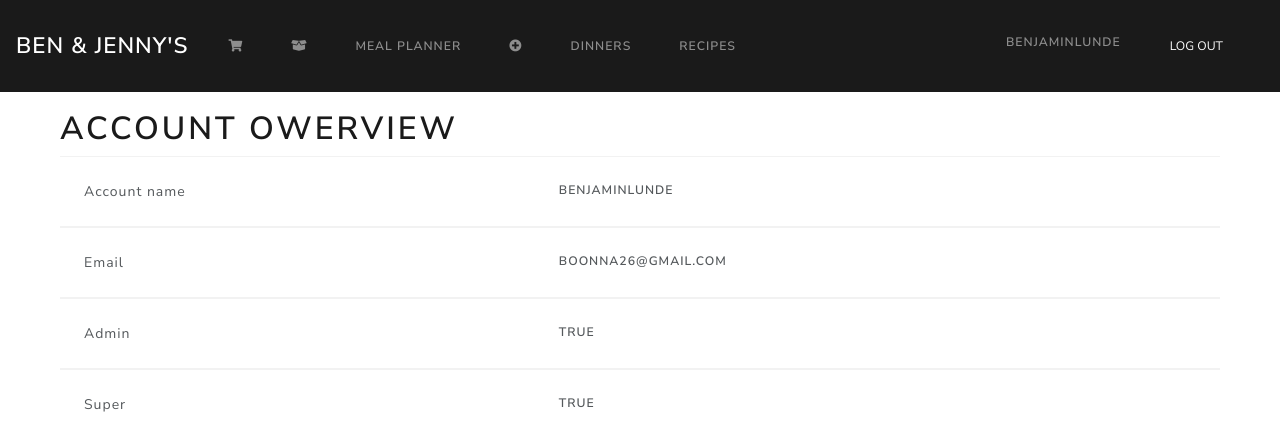
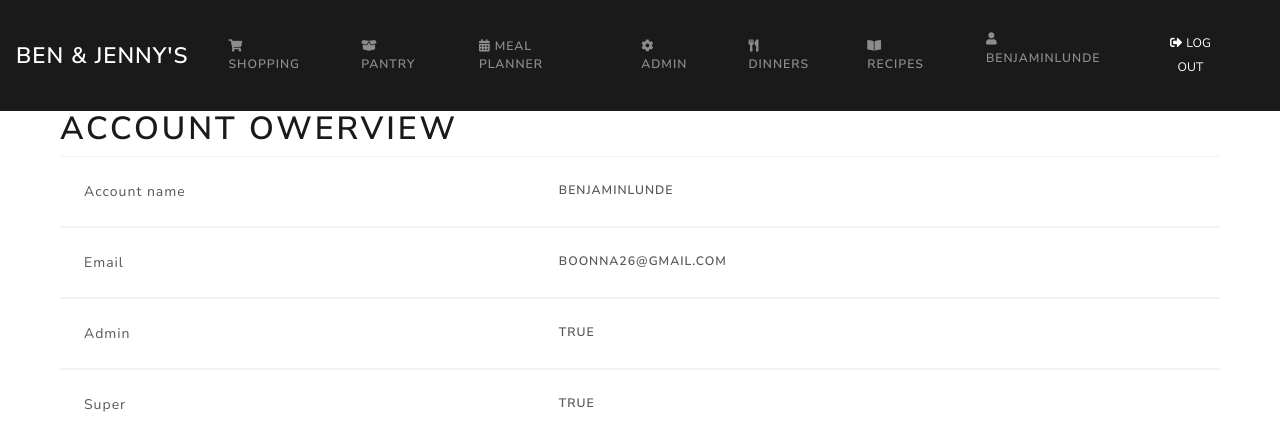
Before and after one commit to BenjaminLunde/WebSite, a Django app: page /recipes/account/ in a window 1280 px wide. Shown: the top 438 px of the page. Run offline with Django 3.2, Linux system fonts and the light colour scheme; a user stored in the database is signed in; parts of the project's set-up code (start-up, migrations or seed data) failed here and were passed over; some libraries are stand-ins or nearby versions.

Commit message:
Add icons to all navbar links and point admin link to /admin/
Every nav item now has a consistent icon + text. The superuser
shortcut now goes to the full admin panel instead of the add-recipe page.

Co-Authored-By: Claude Sonnet 4.6 <noreply@anthropic.com>

```diff
--- a/templates/base.html
+++ b/templates/base.html
@@ -94,46 +94,58 @@ function eventCheckBox() {
                 {% if user.is_authenticated %}
                 <li class="nav-item">
                     <a class="nav-link" href="/recipes/shopping">
-                        <i class="fas fa-shopping-cart"></i> <span class="d-lg-none ml-1">Shopping</span>
+                        <i class="fas fa-shopping-cart mr-1"></i>Shopping
                     </a>
                 </li>
                 <li class="nav-item">
                     <a class="nav-link" href="/recipes/pantry/">
-                        <i class="fas fa-box-open"></i> <span class="d-lg-none ml-1">Pantry</span>
+                        <i class="fas fa-box-open mr-1"></i>Pantry
                     </a>
                 </li>
                 <li class="nav-item">
-                    <a class="nav-link" href="/recipes/meal-planner/">Meal Planner</a>
+                    <a class="nav-link" href="/recipes/meal-planner/">
+                        <i class="fas fa-calendar-alt mr-1"></i>Meal Planner
+                    </a>
                 </li>
                 {% endif %}
                 {% if user.is_superuser %}
                 <li class="nav-item">
-                    <a class="nav-link" href="/admin/recipes/info/add/">
-                        <i class="fas fa-plus-circle"></i> <span class="d-lg-none ml-1">Add recipe</span>
+                    <a class="nav-link" href="/admin/">
+                        <i class="fas fa-cog mr-1"></i>Admin
                     </a>
                 </li>
                 {% endif %}
                 <li class="nav-item">
-                    <a class="nav-link" href="/recipes/">Dinners</a>
+                    <a class="nav-link" href="/recipes/">
+                        <i class="fas fa-utensils mr-1"></i>Dinners
+                    </a>
                 </li>
                 <li class="nav-item">
-                    <a class="nav-link" href="/recipes/recipes/">Recipes</a>
+                    <a class="nav-link" href="/recipes/recipes/">
+                        <i class="fas fa-book-open mr-1"></i>Recipes
+                    </a>
                 </li>
             </ul>
             <ul class="navbar-nav ml-auto">
                 {% if user.is_authenticated %}
                 <li class="nav-item">
-                    <a class="nav-link" href="/recipes/account/">{{ user.username }}</a>
+                    <a class="nav-link" href="/recipes/account/">
+                        <i class="fas fa-user mr-1"></i>{{ user.username }}
+                    </a>
                 </li>
                 <li class="nav-item">
                     <form method="post" action="/recipes/accounts/logout/" style="display:inline;">
                         {% csrf_token %}
-                        <button type="submit" class="nav-link btn btn-link" style="color: white; padding: 0.4rem 0.5rem;">Log out</button>
+                        <button type="submit" class="nav-link btn btn-link" style="color: white; padding: 0.4rem 0.5rem;">
+                            <i class="fas fa-sign-out-alt mr-1"></i>Log out
+                        </button>
                     </form>
                 </li>
                 {% else %}
                 <li class="nav-item">
-                    <a class="nav-link" href="/recipes/accounts/login/">Log In</a>
+                    <a class="nav-link" href="/recipes/accounts/login/">
+                        <i class="fas fa-sign-in-alt mr-1"></i>Log In
+                    </a>
                 </li>
                 {% endif %}
             </ul>
```
